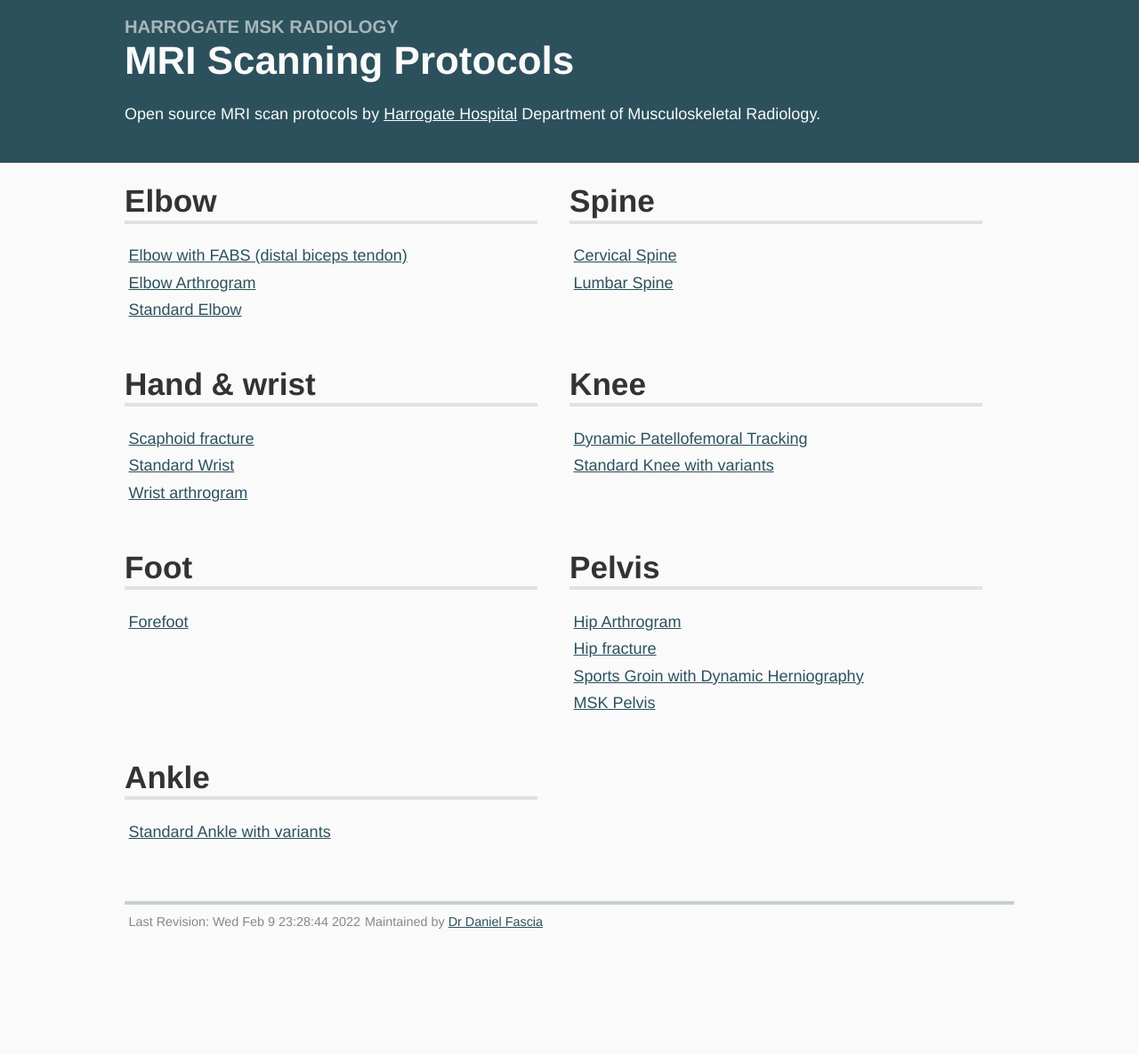
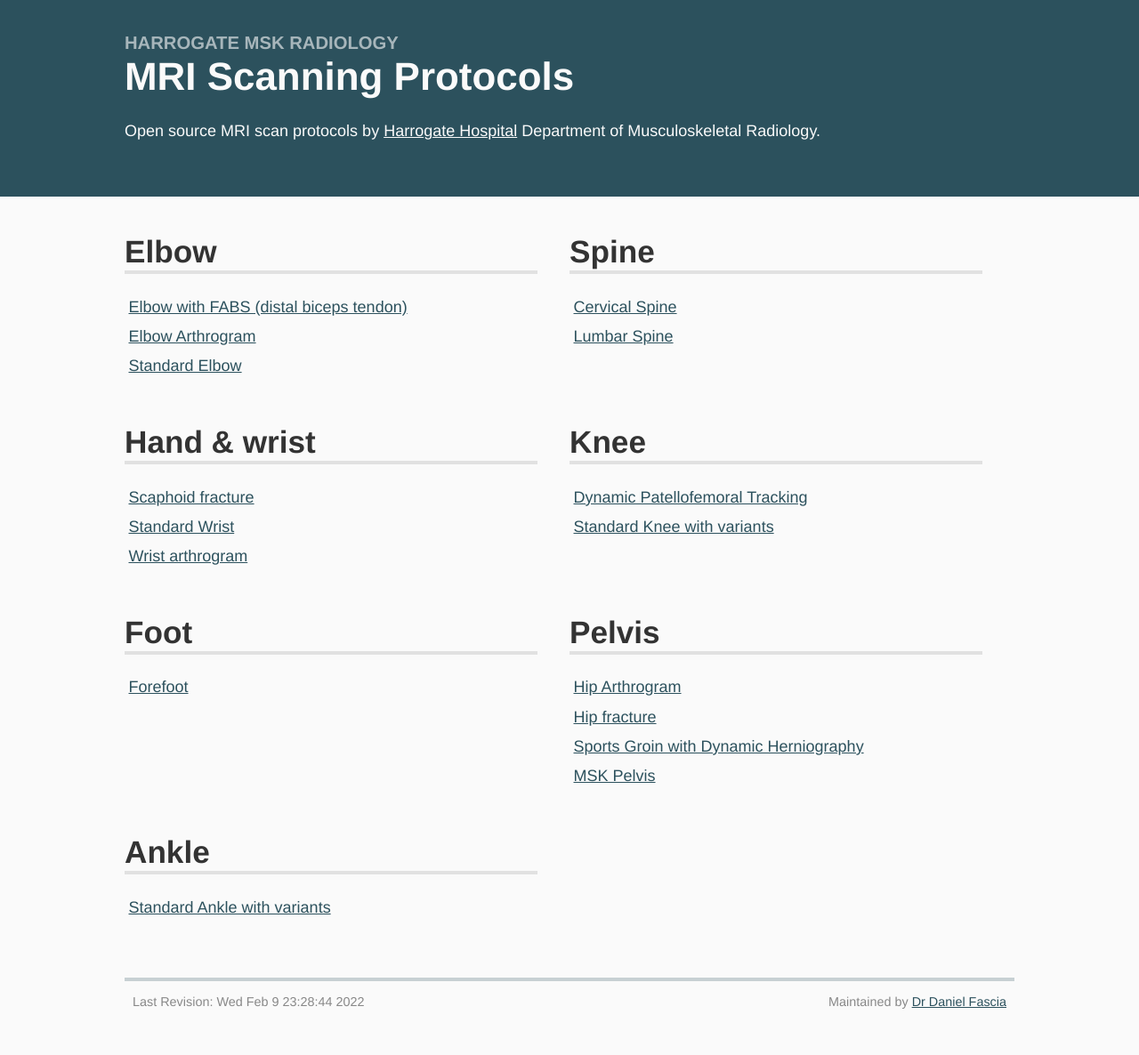
Before and after one commit to harrogatemsk/harrogatemsk.github.io, a Jekyll site: the page built from index.html, in a window 1280 px wide. Shown: the whole page at 89% size. Built offline with Jekyll 4.4.1, drawn with Linux system fonts in a browser that asks for light colours; some web fonts are replaced; before the commit the page ends 1071 px from its top, so only the background shows below that.

Commit message:
Update style.scss

```diff
--- a/assets/css/style.scss
+++ b/assets/css/style.scss
@@ -47,7 +47,7 @@ html {font-size: 10px;}
 body {
 	font-family: 'Work Sans', Helvetica, Arial, sans-serif;
 	font-size: 1.8em;
-	line-height: 1.45em;
+	line-height: 1.6em;
 	color: $black;
 	margin: 0;
 	background-color: $light_color;
@@ -55,7 +55,7 @@ body {
 
 .container {
 	max-width: 1000px;
-	padding: 1em 3.5%;
+	padding: 2em 3.5%;
 	margin: 0 auto;
 }
 
@@ -110,13 +110,13 @@ code {
 
 #site-description {
 	opacity: 0.75;
-    font-size: 1.125em;
+    	font-size: 1.125em;
 	line-height: 1.5em;
-    margin-bottom: 1%;
+    	margin-bottom: 1%;
 }
 
 header {
-		background-color: $dark_color;
+	background-color: $dark_color;
         color: $light_color;
         width: 100%;
     }
@@ -132,9 +132,11 @@ header a:hover { color: rgba($light_color, 0.9); text-decoration: underline; }
 
 footer {
 	border-top: 4px solid rgba($dark_color,0.25);
-	padding: 0.25em;
+	padding: 0.5em;
 	margin-top: 2%;
-    color: #888;
+    	color: #888;
+	display: flex;
+	justify-content: space-between;
 }
 
 ul.breadcrumbs {
```
